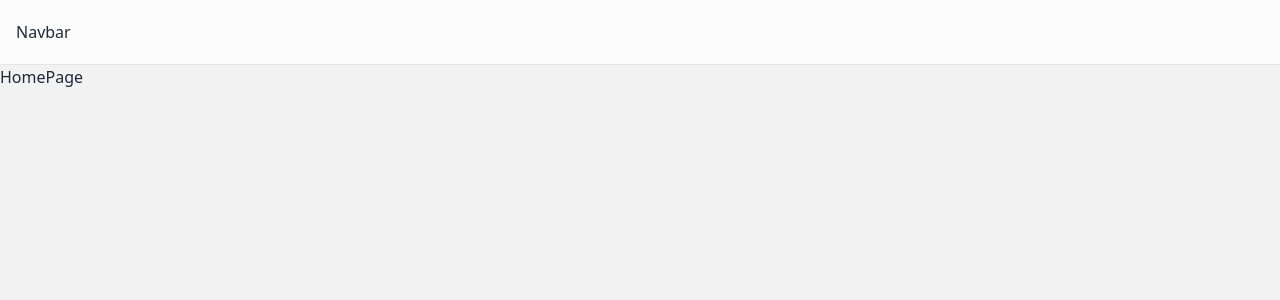
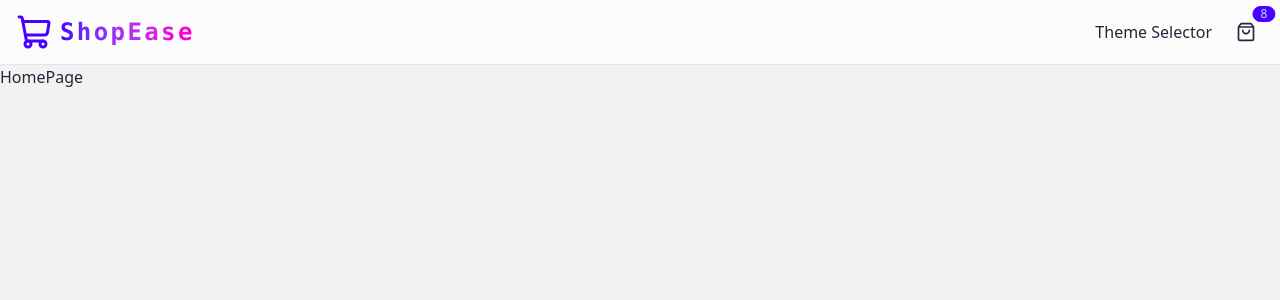
Before and after one commit to RobertMaksymow/Tutorial_Codesistency_PERN-ProductStore, a React (Vite) app in the folder client/: page / in a window 1280 px wide. Shown: the top 300 px of the page. Built offline with nearby package versions, Linux system fonts and the light colour scheme.

Commit message:
Navbar continue, shopping bag icon. T1.37

```diff
--- a/client/src/components/Navbar.jsx
+++ b/client/src/components/Navbar.jsx
@@ -1,10 +1,42 @@
-import React from "react";
+import { Link, useResolvedPath } from "react-router-dom";
+import { ShoppingBagIcon, ShoppingCartIcon } from "lucide-react";
 
 const Navbar = () => {
+  const { pathname } = useResolvedPath();
+  const isHomePage = pathname === "/";
   return (
     <div className="bg-base-100/80 backdrop-blur-large border-b border-base-content/10 sticky top-0 z-50">
       <div className="max-w-7xl mx-auto">
-        <div className="navbar px-4 min-h-[4rem] justify-between">Navbar</div>
+        <div className="navbar px-4 min-h-[4rem] justify-between">
+          <div className="flex-1 lg:flex-none">
+            <Link
+              to="/"
+              className="hover:opacity-80 transition-opacity duration-300"
+            >
+              <div className="flex items-center gap-2">
+                <ShoppingCartIcon className="size-9 text-primary" />
+                <span className="font-semibold font-mono tracking-widest text-2xl bg-clip-text text-transparent bg-gradient-to-r from-primary to-secondary">
+                  ShopEase
+                </span>
+              </div>
+            </Link>
+          </div>
+
+          {/* RIGHT SECTION */}
+          <div className="flex items-center gap-4">
+            <p>Theme Selector</p>
+            {isHomePage && (
+              <div className="indicator">
+                <div className="p-2 rounded-full hover:bg-base-200 transition-colors">
+                  <ShoppingBagIcon className="size-5" />
+                  <span className="badge badge-sm badge-primary indicator-item">
+                    8
+                  </span>
+                </div>
+              </div>
+            )}
+          </div>
+        </div>
       </div>
     </div>
   );
```
